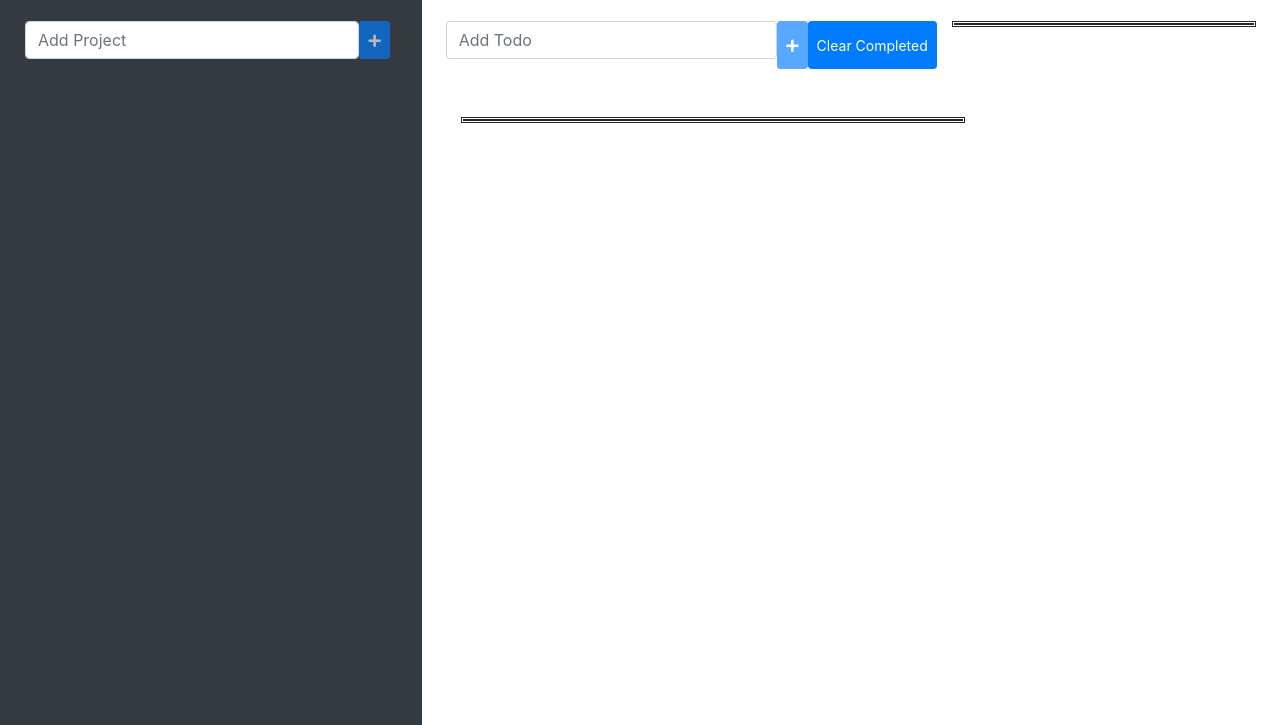
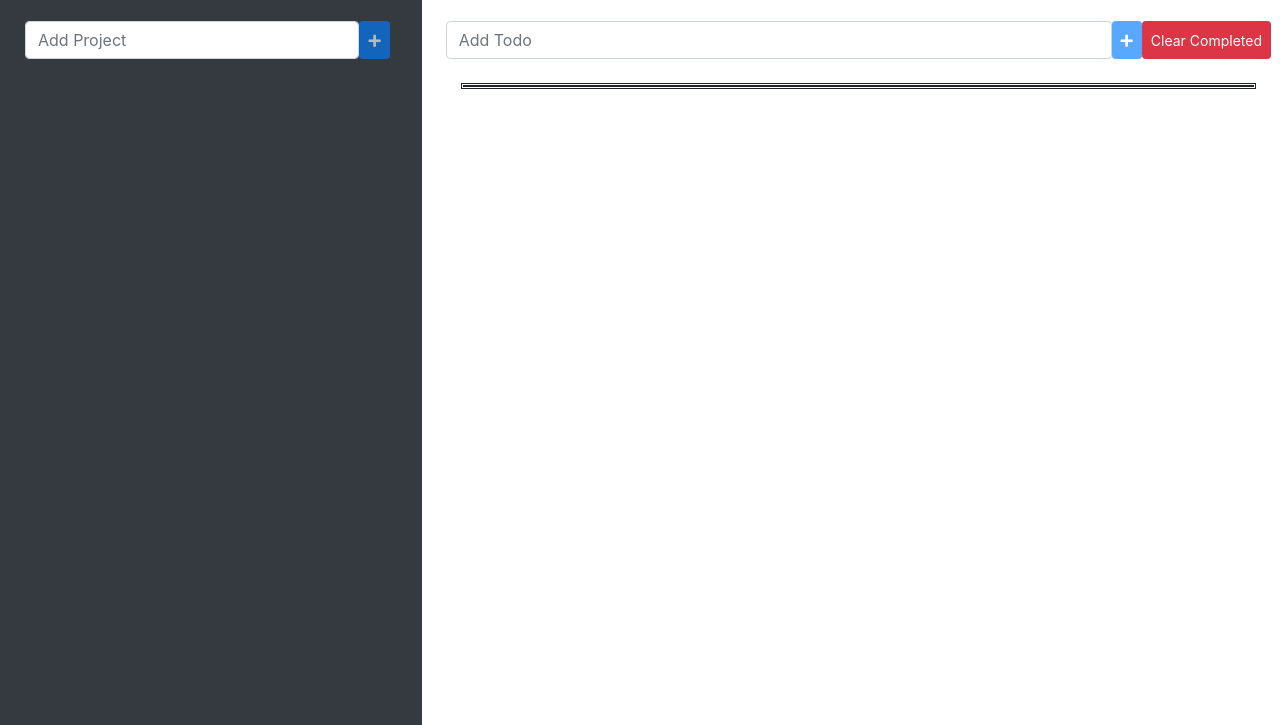
Before and after one commit to danielr0m0/To_Do_Web_App, a plain HTML site: page client/index.html in a window 1280 px wide. Shown: the part 75-800 px from the top of the page. Drawn offline with nearby package versions, Linux system fonts and the light colour scheme; no server answers.

Commit message:
modify merge conflicts

```diff
--- a/client/index.html
+++ b/client/index.html
@@ -2,7 +2,7 @@
 <html lang="en">
 <head>
    <meta charset="UTF-8">
-   <title>Todo App</title>
+   <title>To-Dos</title>
 
    <link rel="stylesheet" href="https://stackpath.bootstrapcdn.com/bootstrap/4.1.1/css/bootstrap.min.css" integrity="sha384-WskhaSGFgHYWDcbwN70/dfYBj47jz9qbsMId/iRN3ewGhXQFZCSftd1LZCfmhktB" crossorigin="anonymous">
 
@@ -33,11 +33,11 @@
                 <button type="button" class="btn btn-primary btn-sm" v-on:click="addTodo" :disabled="!todo">
                     <i class="fas fa-plus"></i>
                 </button>
-                <button type="button" v-on:click="clearCompleted" class="btn btn-primary btn-sm">Clear Completed</button><br/><br/>
-
-                <todos-component :proj="currentProj"></todos-component>
+                <br/>
+                <button type="button" v-on:click="clearCompleted" class="btn btn-danger btn-sm">Clear Completed</button>
+                <br/>
             </div>
-            <div class="col-8 p-4 text-left">
+            <div class="pl-4 pr-4 text-center">
                 <h4><todos-component :proj="currentProj"></todos-component></h4>
             </div>
         </div>
```
